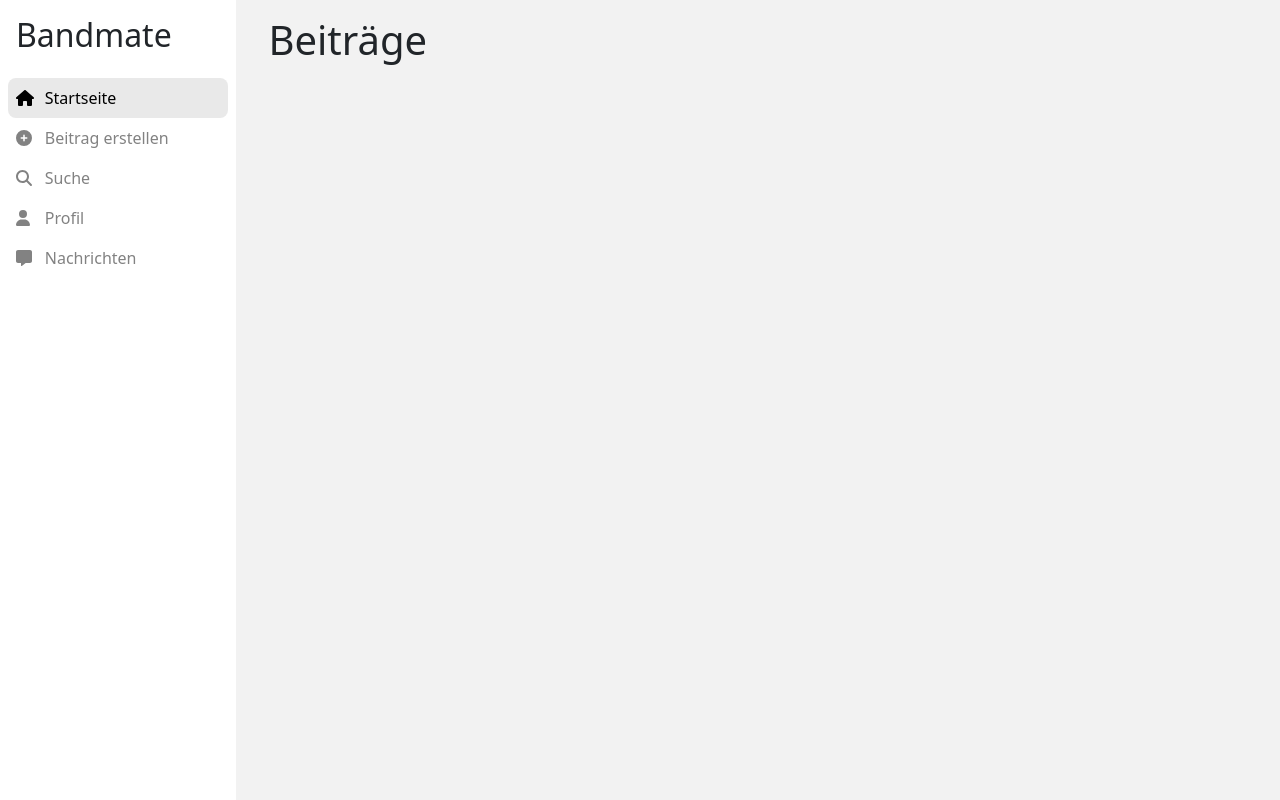
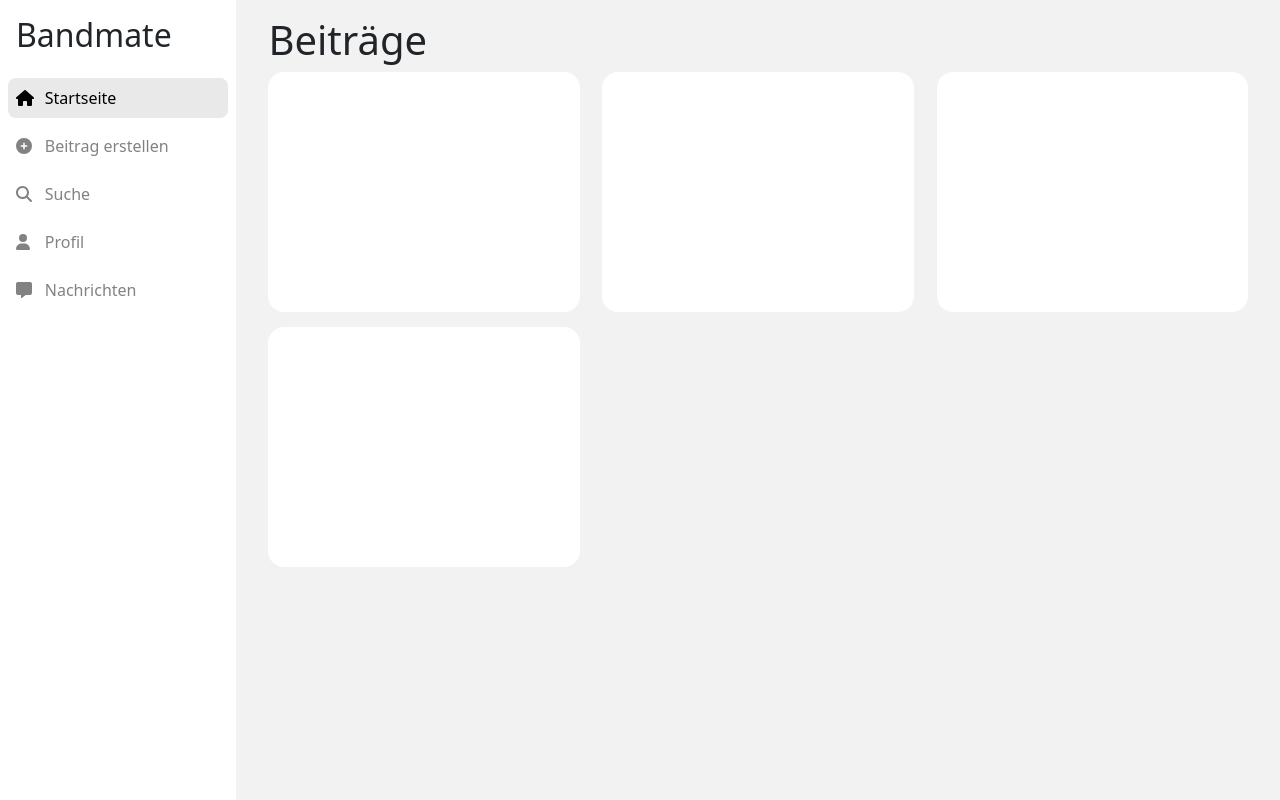
Before and after one commit to KarstenKrause/bandmate-web, a React (Create React App) app: page /home in a window 1280 px wide. Built offline with nearby package versions, Linux system fonts and the light colour scheme.

Commit message:
added postcards responsive styles

```diff
--- a/src/App.tsx
+++ b/src/App.tsx
@@ -37,6 +37,9 @@ const App: React.FunctionComponent<IApplicationProps> = (props) => {
     <BrowserRouter>
       <Routes>
         <Route path="/auth" element={<AuthenticationPage />} />
+        <Route path="/"
+          element={<Navigate to="/auth" />}
+        />
       </Routes>
     </BrowserRouter>
   );
--- /dev/null
+++ b/src/components/cards/post-cards/PostCard.module.scss
@@ -0,0 +1,33 @@
+@import "../../../styles/main.scss";
+
+.post-card {
+  width: 100%;
+  height: 15rem;
+  margin-bottom: 15px;
+  border-radius: 1rem;
+  background-color: white;
+}
+
+@include min-small-screen {
+  .post-card {
+    width: 100%;
+  }
+}
+
+@include min-mid-screen {
+  .post-card {
+    width: calc(50% - 15px);
+  }
+}
+
+@include min-normal-screen {
+  .post-card {
+    width: calc(50% - 15px);
+  }
+}
+
+@include min-large-screen {
+  .post-card {
+    width: calc(33.333% - 15px);
+  }
+}
--- /dev/null
+++ b/src/components/cards/post-cards/PostCard.tsx
@@ -0,0 +1,17 @@
+import React from 'react';
+import { FunctionComponent } from 'react';
+import styles from "./PostCard.module.scss"
+
+interface PostCardProps {
+
+}
+
+const PostCard: FunctionComponent<PostCardProps> = () => {
+  return (
+    <div className={styles["post-card"]}>
+
+    </div>
+  );
+}
+
+export default PostCard;
--- a/src/components/sidebar/Sidebar.scss
+++ b/src/components/sidebar/Sidebar.scss
@@ -16,6 +16,7 @@
     display: flex;
     flex-direction: row;
     padding: 0.5rem;
+    margin-bottom: 0.5rem;
     border-radius: 0.5rem;
     transition: all 0.5s;
     font-size: 1rem;
--- a/src/pages/auth/style/authentication.scss
+++ b/src/pages/auth/style/authentication.scss
@@ -1,34 +1,6 @@
-@import "../../../../node_modules/bootstrap/scss/bootstrap.scss";
+//@import "../../../../node_modules/bootstrap/scss/bootstrap.scss";
 
-$margin: 2rem;
-$screen-small: 576px;
-$screen-mid: 768px;
-$screen-normal: 992px;
-$screen-large: 1200px;
-
-@mixin small {
-  @media (max-width: #{$screen-mid}) {
-    @content;
-  }
-}
-
-@mixin mid {
-  @media (min-width: #{$screen-mid}) {
-    @content;
-  }
-}
-
-@mixin normal {
-  @media (min-width: #{$screen-normal}) {
-    @content;
-  }
-}
-
-@mixin large {
-  @media (min-width: #{$screen-large}) {
-    @content;
-  }
-}
+@import "../../../styles/main.scss";
 
 .auth-content {
   display: flex;
@@ -44,19 +16,19 @@ $screen-large: 1200px;
     width: 100%;
     max-width: 100rem;
 
-    @include small {
+    @include max-small-screen {
       flex-direction: column;
     }
 
-    @include mid {
+    @include max-mid-screen {
       flex-direction: column;
     }
 
-    @include normal {
+    @include min-normal-screen {
       flex-direction: row;
     }
 
-    @include large {
+    @include min-large-screen {
       flex-direction: row;
     }
 
@@ -74,19 +46,19 @@ $screen-large: 1200px;
       .content-container {
         position: relative;
         top: 25%;
-        @include small {
+        @include max-small-screen {
           text-align: center;
         }
 
-        @include mid {
+        @include max-mid-screen {
           text-align: center;
         }
 
-        @include normal {
+        @include min-normal-screen {
           text-align: left;
         }
 
-        @include large {
+        @include min-large-screen {
           text-align: left;
         }
       }
--- a/src/pages/home/Home.tsx
+++ b/src/pages/home/Home.tsx
@@ -1,5 +1,6 @@
 import React from 'react'
 import "./home.scss"
+import PostCard from '../../components/cards/post-cards/PostCard';
 
 export interface IHomePageProps {
 
@@ -9,6 +10,13 @@ const HomePage: React.FunctionComponent<IHomePageProps> = (props) => {
     return (
       <div className="home-container">
         <h1>Beiträge</h1>
+        <div className='posts-container'>
+          <PostCard />
+          <PostCard />
+          <PostCard />
+          <PostCard />
+        </div>
+
       </div>
     );
 }
--- a/src/pages/home/home.scss
+++ b/src/pages/home/home.scss
@@ -2,5 +2,11 @@
     display: flex;
     justify-content: flex-start;
     flex-direction: column;
+    padding-right: 2rem;
+}
 
+.posts-container {
+    display: flex;
+    justify-content: space-between;
+    flex-flow: wrap;
 }
--- a/src/styles/App.scss
+++ b/src/styles/App.scss
@@ -9,5 +9,4 @@
     padding-top: 1rem;
     background-color: rgb(242, 242, 242);
     width: 100%;
-
 }
--- /dev/null
+++ b/src/styles/main.scss
@@ -0,0 +1,49 @@
+@import "variables";
+
+@mixin max-small-screen {
+  @media (max-width: #{$screen-small}) {
+    @content;
+  }
+}
+
+@mixin max-mid-screen {
+  @media (max-width: #{$screen-mid}) {
+    @content;
+  }
+}
+
+@mixin max-normal-screen {
+  @media (max-width: #{$screen-normal}) {
+    @content;
+  }
+}
+
+@mixin max-large-screen {
+  @media (max-width: #{$screen-large}) {
+    @content;
+  }
+}
+
+@mixin min-small-screen {
+  @media (min-width: #{$screen-small}) {
+    @content;
+  }
+}
+
+@mixin min-mid-screen {
+  @media (min-width: #{$screen-mid}) {
+    @content;
+  }
+}
+
+@mixin min-normal-screen {
+  @media (min-width: #{$screen-normal}) {
+    @content;
+  }
+}
+
+@mixin min-large-screen {
+  @media (min-width: #{$screen-large}) {
+    @content;
+  }
+}
--- /dev/null
+++ b/src/styles/variables.scss
@@ -0,0 +1,5 @@
+$margin: 2rem;
+$screen-small: 576px;
+$screen-mid: 768px;
+$screen-normal: 992px;
+$screen-large: 1200px;
```
